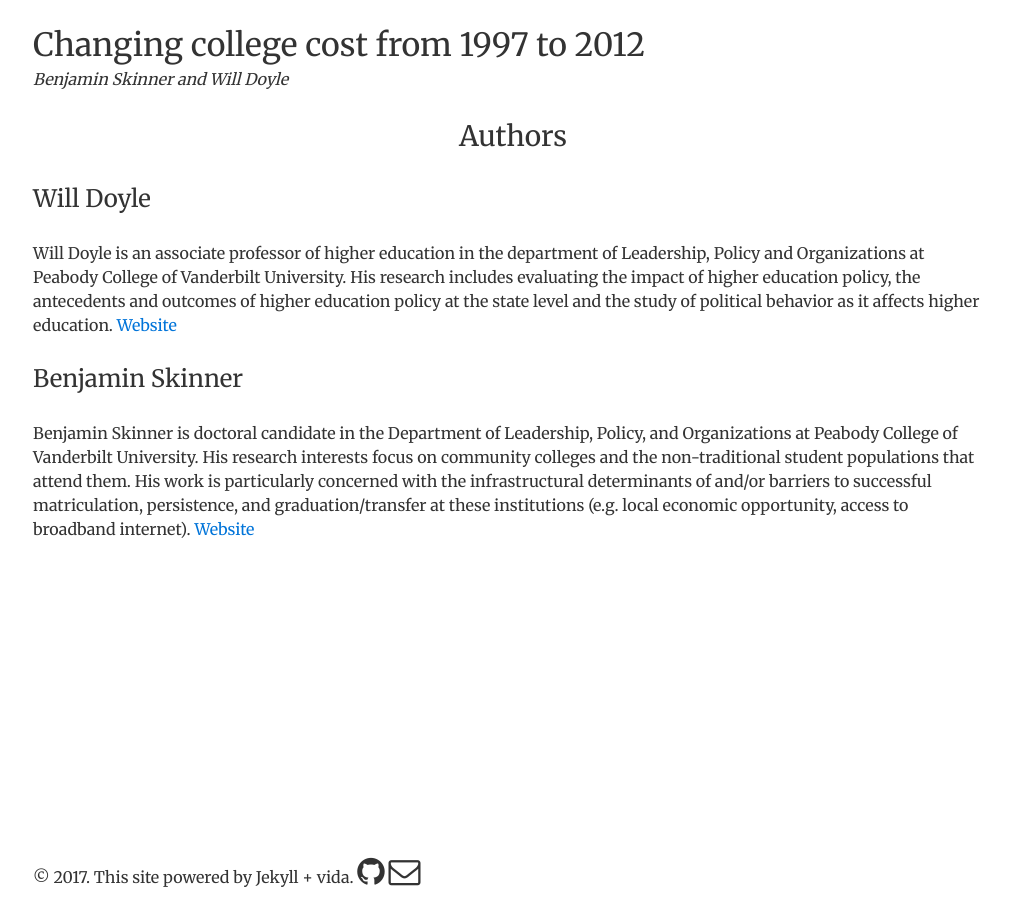
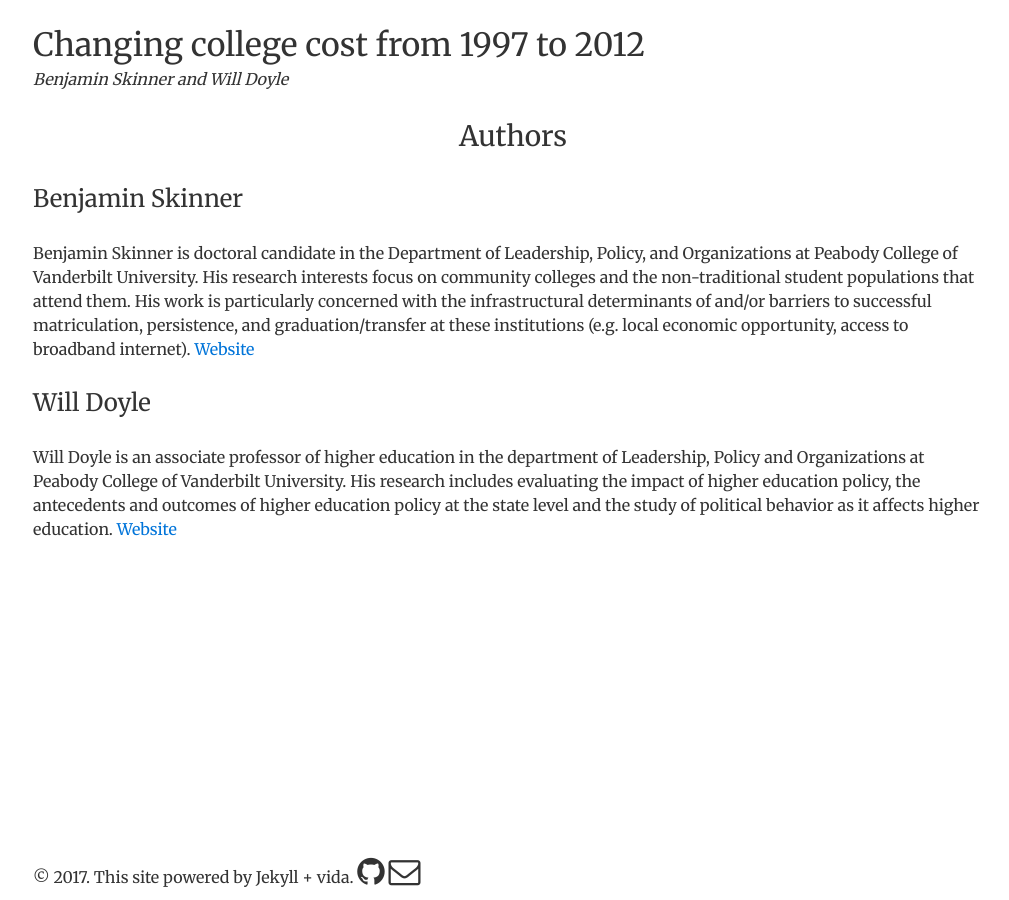
Before and after one commit to btskinner/collegecost, a Jekyll site: the page built from authors/index.md, in a window 1280 px wide. Shown: the whole page, without its empty margins (127-1136 px from the left). Built offline with Jekyll 4.4.1, drawn with Linux system fonts in a browser that asks for light colours; part of the change alters nothing that is shown.

```diff
--- a/authors/index.md
+++ b/authors/index.md
@@ -2,16 +2,6 @@
 layout: page
 title: Authors
 ---
-
-### Will Doyle
-
-Will Doyle is an associate professor of higher education in the
-department of Leadership, Policy and Organizations at Peabody College
-of Vanderbilt University. His research includes evaluating the impact
-of higher education policy, the antecedents and outcomes of higher
-education policy at the state level and the study of political
-behavior as it affects higher education. [Website](https://my.vanderbilt.edu/willdoyle/)
-
 
 ### Benjamin Skinner
 
@@ -23,3 +13,12 @@ particularly concerned with the infrastructural determinants of and/or
 barriers to successful matriculation, persistence, and
 graduation/transfer at these institutions (e.g. local economic
 opportunity, access to broadband internet). [Website](http://btskinner.me)
+
+### Will Doyle
+
+Will Doyle is an associate professor of higher education in the
+department of Leadership, Policy and Organizations at Peabody College
+of Vanderbilt University. His research includes evaluating the impact
+of higher education policy, the antecedents and outcomes of higher
+education policy at the state level and the study of political
+behavior as it affects higher education. [Website](https://my.vanderbilt.edu/willdoyle/)
```
Also changed, not shown: 1 other file.
